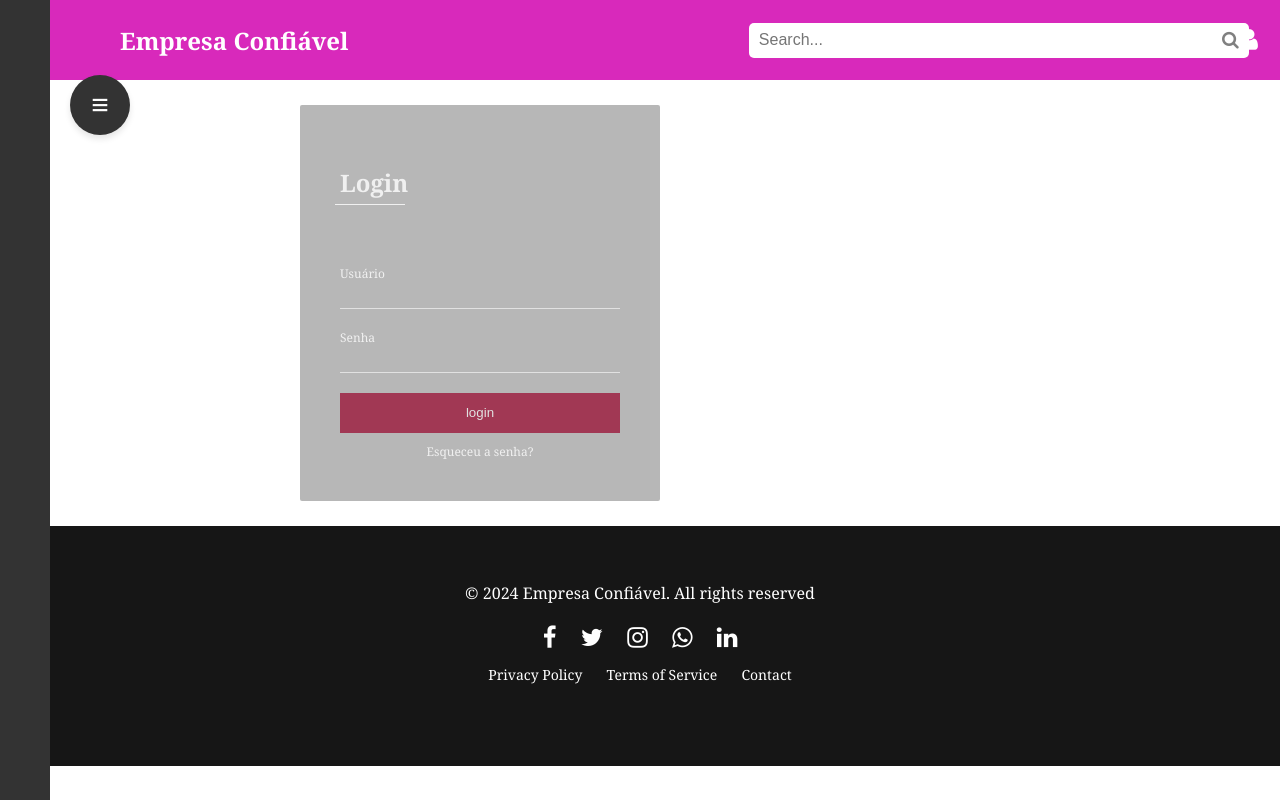
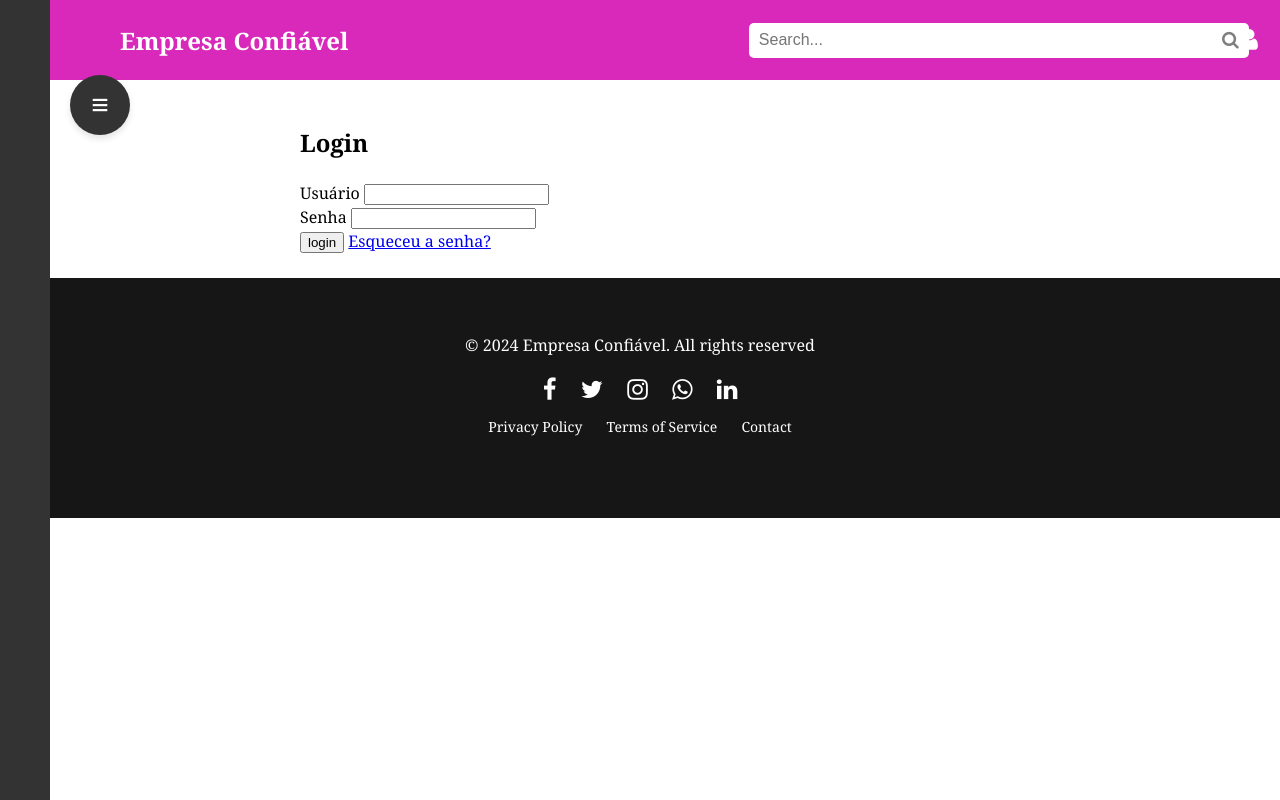
Before and after one commit to phael77/BIA_UFG_Group6_Webservices_POO, a Flask app: page /login in a window 1280 px wide. Run offline with Flask 3, Linux system fonts and the light colour scheme.

```diff
--- a/app.py
+++ b/app.py
@@ -1,4 +1,4 @@
 from app import app
 
 if __name__ == "__main__":
-    app.run(debug=True, port=5001)
+    app.run(debug=True)
--- a/app/static/styles.css
+++ b/app/static/styles.css
@@ -400,134 +400,3 @@ main {
     width: 100%;
   }
 }
-
-
-#login {
-
-  display: flex;
-
-  align-items: center;
-
-  justify-content: center;
-
-  height: 100vh;
-
-  font-family: Cambria, Cochin, Georgia, Times, 'Times New Roman', serif;
-
-}
-
-.card {
-
-  background-color: rgba(19, 19, 19, 0.3);
-
-  padding: 40px;
-
-  border-radius: 2px;
-
-  width:280px;
-
-}
-
-.card-header {
-
-  padding-bottom: 50px;
-
-  opacity: 0.8;
-
-  color: #fff;
-
-}
-
-.card-header::after {
-
-  content: "";
-
-  width: 70px;
-
-  height: 1px;
-
-  background-color: #fff;
-
-  display: block;
-
-  margin-top: -17px;
-
-  margin-left: -5px;
-
-}
-
-.card-content label {
-
-  color: #fff;
-
-  font-size: 12px;
-
-  opacity: 0.8;
-
-}
-
-.card-content-area {
-
-  display: flex;
-
-  flex-direction: column;
-
-  padding:10px 0;
-
-}
-
-.card-content-area input {
-
-  margin-top: 10px;
-
-  padding:0 5px;
-
-  background-color: transparent;
-
-  border:none;
-
-  border-bottom: 1px solid #e1e1e1;
-
-  outline: none;
-
-  color: #fff;
-
-}
-
-.card-footer {
-
-  display: flex;
-
-  flex-direction: column;
-
-}
-
-.card-footer .submit{
-
-  width: 100%;
-
-  height: 40px;
-
-  background-color: #a13854;
-
-  border:none;
-
-  color:#e1e1e1;
-
-  margin: 10px 0;
-
-}
-
-.card-footer a {
-
-  text-align: center;
-
-  font-size: 12px;
-
-  opacity: 0.8;
-
-  color: #fff;
-
-  text-decoration: none;
-
-}
```
